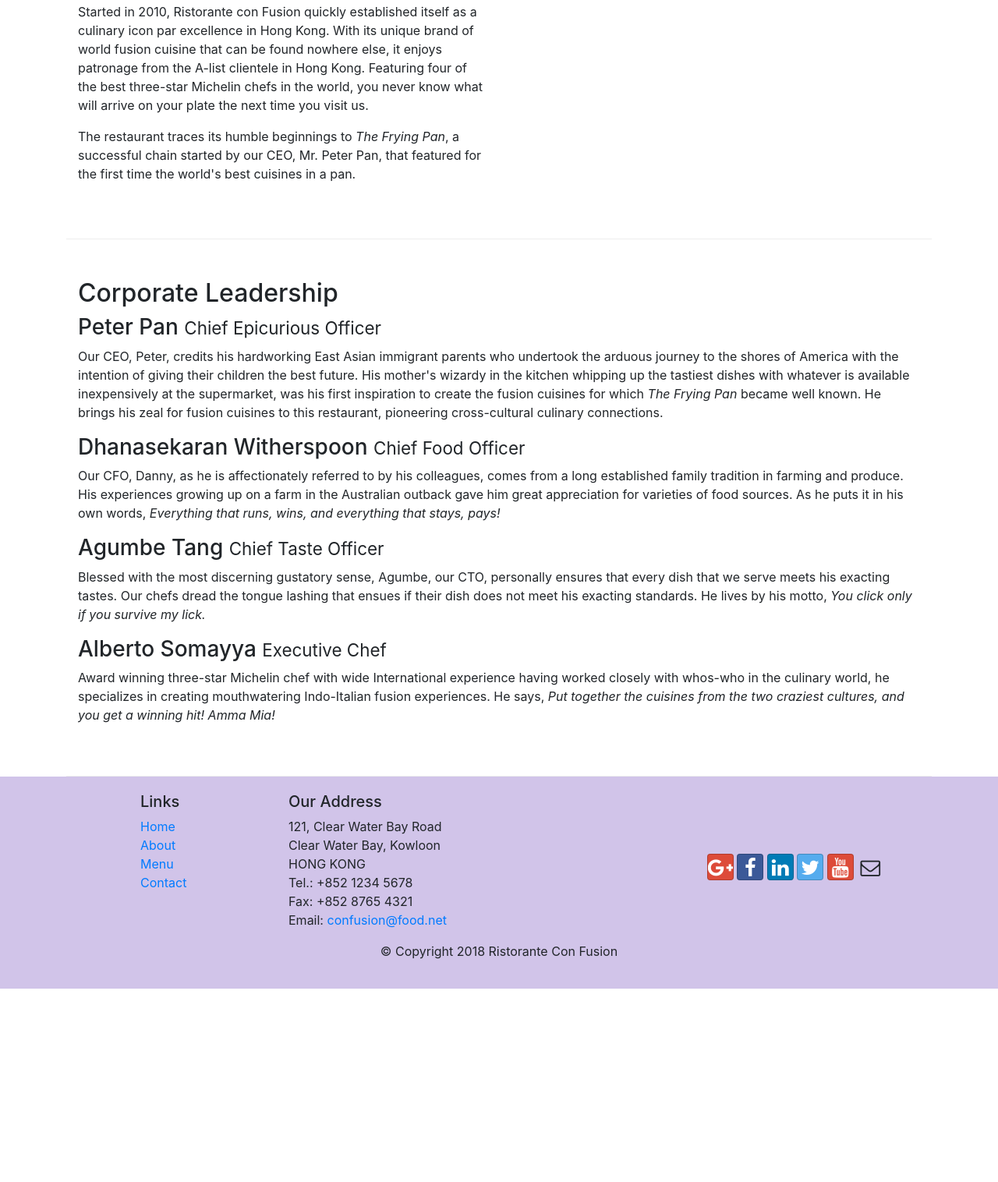
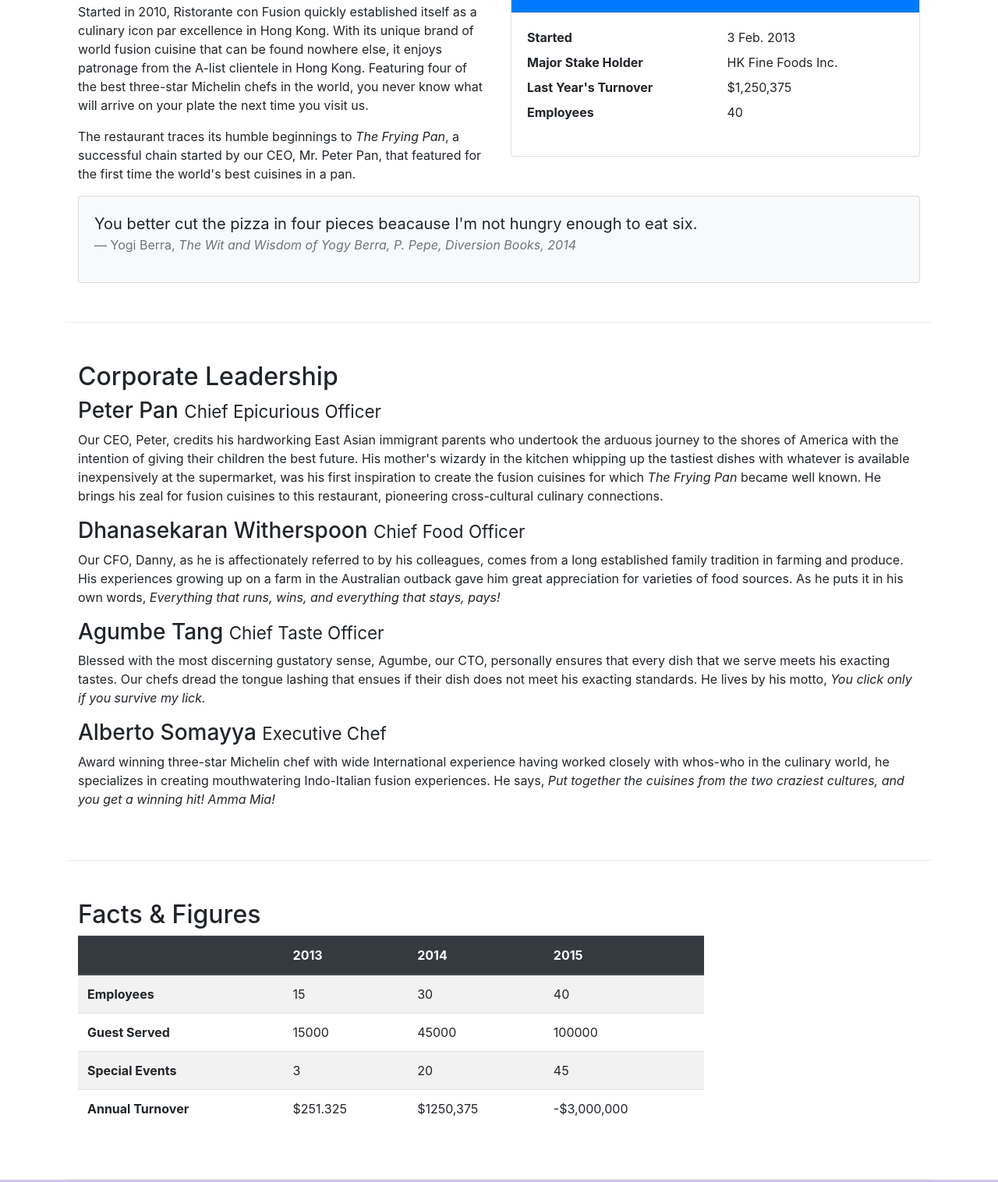
Before and after one commit to juniordo-tics/boostrap, a website: page aboutus.html in a window 1280 px wide. Shown: the part 558-2074 px from the top of the page at 78% size. Before the commit the page ends 1826 px from the top, so only its background shows below. Drawn offline with nearby package versions, Linux system fonts and the light colour scheme.

Commit message:
Tables and Cards

```diff
--- a/aboutus.html
+++ b/aboutus.html
@@ -1,47 +1,33 @@
 <!DOCTYPE html>
 <html lang="en">
+
 <head>
   <title>Ristorante Con Fusion: About Us</title>
   <!--Required meta tags always come first-->
   <meta charset="utf-8" />
-    <meta
-      name="viewport"
-      content="width=device-width, initial-scale=1, shrink-to-fit=no"
-    />
-    <link
-      rel="stylesheet"
-      href="node_modules/bootstrap/dist/css/bootstrap.min.css"
-    />
-    <link
-      rel="stylesheet"
-      href="./node_modules/font-awesome/css/font-awesome.min.css"
-    />
-    <link
-      rel="stylesheet"
-      href="./node_modules/bootstrap-social/bootstrap-social.css"
-    />
+  <meta name="viewport" content="width=device-width, initial-scale=1, shrink-to-fit=no" />
+  <link rel="stylesheet" href="node_modules/bootstrap/dist/css/bootstrap.min.css" />
+  <link rel="stylesheet" href="./node_modules/font-awesome/css/font-awesome.min.css" />
+  <link rel="stylesheet" href="./node_modules/bootstrap-social/bootstrap-social.css" />
   <link rel="stylesheet" href="./CSS/styles.css" />
 </head>
+
 <body>
   <nav class="navbar navbar-dark navbar-expand-sm fixed-top">
     <div class="container">
-        <button
-          class="navbar-toggler"
-          type="button"
-          data-toggle="collapse"
-          data-target="#Navbar"
-        >
+      <button class="navbar-toggler" type="button" data-toggle="collapse" data-target="#Navbar">
         <span class="navbar-toggler-icon"></span>
       </button>
-        <a class="navbar-brand mr-auto" href="./index.html"
-          >Ristorante Con Fusion
+      <a class="navbar-brand mr-auto" href="./index.html">Ristorante Con Fusion
       </a>
       <div class="collapse navbar-collapse" id="Navbar">
         <ul class="navbar-nav mr-auto">
-            <li class="nav-item"><a class="nav-link" href="./index.html"><span class="fa fa-home fa-lg"></span> Home</a> </li>
+          <li class="nav-item"><a class="nav-link" href="./index.html"><span class="fa fa-home fa-lg"></span> Home</a>
+          </li>
           <li class="nav-item active"><a class="nav-link" href="#"><span class="fa fa-info fa-lg"></span>About</a></li>
           <li class="nav-item"><a class="nav-link" href="#"><span class="fa fa-list fa-lg"></span>Menu</a></li>
-            <li class="nav-item"><a class="nav-link" href="./contactus.html"><span class="fa fa-address-card fa-lg"></span>Contact</a></li>
+          <li class="nav-item"><a class="nav-link" href="./contactus.html"><span
+                class="fa fa-address-card fa-lg"></span>Contact</a></li>
 
         </ul>
       </div>
@@ -76,7 +62,7 @@
     </div>
 
     <div class="row row-content">
-        <div class="col-12 col-sm-6">
+      <div class="col-sm-6">
         <h2>Our History</h2>
         <p>
           Started in 2010, Ristorante con Fusion quickly established itself as
@@ -93,7 +79,37 @@
           cuisines in a pan.
         </p>
       </div>
-        <div class="col-12 col-sm-auto"></div>
+      <div class="col-sm">
+        <div class="card">
+          <h3 class="card-header bg-primary text-white">Facts At a Glance</h3>
+          <div class="card-body">
+              <dl class="row"><!--Description liste-->
+                <dt class="col-6">Started</dt><!--Description Title-->
+                <dd class="col-6">3 Feb. 2013</dd>
+                <dt class="col-6">Major Stake Holder</dt>
+                <dd class="col-6">HK Fine Foods Inc.</dd>
+                <dt class="col-6">Last Year's Turnover</dt>
+                <dd class="col-6">$1,250,375</dd>
+                <dt class="col-6">Employees</dt>
+                <dd class="col-6">40</dd>
+              </dl>
+          </div>
+        </div>
+      </div>
+      <div class="col-12">
+        <div class="card card-body bg-light">
+          <blockquote class="blockquote">
+            <p class="mb-0">You better cut the pizza in four pieces
+              beacause I'm not hungry enough to eat six.
+            </p>
+            <footer class="blockquote-footer">Yogi Berra,
+              <cite title="Source Title">The Wit and Wisdom of
+                Yogy Berra, P. Pepe, Diversion Books, 2014
+              </cite>
+            </footer>
+          </blockquote>
+        </div>
+      </div>
     </div>
 
     <div class="row row-content">
@@ -118,9 +134,7 @@
           farming and produce. His experiences growing up on a farm in the
           Australian outback gave him great appreciation for varieties of food
           sources. As he puts it in his own words,
-            <em
-              >Everything that runs, wins, and everything that stays, pays!</em
-            >
+          <em>Everything that runs, wins, and everything that stays, pays!</em>
         </p>
         <h3>Agumbe Tang <small>Chief Taste Officer</small></h3>
         <p class="d-none d-sm-block">
@@ -136,13 +150,57 @@
           experience having worked closely with whos-who in the culinary
           world, he specializes in creating mouthwatering Indo-Italian fusion
           experiences. He says,
-            <em
-              >Put together the cuisines from the two craziest cultures, and you
-              get a winning hit! Amma Mia!</em
-            >
+          <em>Put together the cuisines from the two craziest cultures, and you
+            get a winning hit! Amma Mia!</em>
         </p>
       </div>
     </div>
+    <div class="row row-content">
+      <div class="col-12 col-sm-9">
+        <h2>Facts &amp; Figures</h2>
+        <div class="table-responsive">
+          <table class="table table-striped">
+            <thead class="thead-dark">
+              <tr>
+                <th>&nbsp;</th>
+                <th>2013</th>
+                <th>2014</th>
+                <th>2015</th>
+              </tr>
+            </thead>
+            <tbody>
+              <tr>
+                <th>Employees</th>
+                <td>15</td>
+                <td>30</td>
+                <td>40</td>
+              </tr>
+              <tr>
+                <th>Guest Served</th>
+                <td>15000</td>
+                <td>45000</td>
+                <td>100000</td>
+              </tr>
+              <tr>
+                <th>Special Events</th>
+                <td>3</td>
+                <td>20</td>
+                <td>45</td>
+              </tr>
+              <tr>
+                <th>Annual Turnover</th>
+                <td>$251.325</td>
+                <td>$1250,375</td>
+                <td>-$3,000,000</td>
+              </tr>
+            </tbody>
+          </table>
+
+        </div>
+      </div>
+      <div class="col-12 col-sm-3"></div>
+    </div>
+
   </div>
 
   <footer class="footer">
@@ -170,10 +228,14 @@
         </div>
         <div class="col-12 col-sm-4 align-self-center">
           <div class="text-center">
-              <a class="btn btn-social-icon btn-google" href="http://google.com/+"><i class="fa fa-google-plus fa-lg"></i></a>
-              <a class="btn btn-social-icon btn-facebook" href="http://www.facebook.com/profile.php?id="><i class="fa fa-facebook fa-lg"></i></a>
-              <a class="btn btn-social-icon btn-linkedin" href="http://www.linkedin.com/in/"><i class="fa fa-linkedin fa-lg"></i></a>
-              <a class="btn btn-social-icon btn-twitter" href="http://twitter.com/"><i class="fa fa-twitter fa-lg"></i></a>
+            <a class="btn btn-social-icon btn-google" href="http://google.com/+"><i
+                class="fa fa-google-plus fa-lg"></i></a>
+            <a class="btn btn-social-icon btn-facebook" href="http://www.facebook.com/profile.php?id="><i
+                class="fa fa-facebook fa-lg"></i></a>
+            <a class="btn btn-social-icon btn-linkedin" href="http://www.linkedin.com/in/"><i
+                class="fa fa-linkedin fa-lg"></i></a>
+            <a class="btn btn-social-icon btn-twitter" href="http://twitter.com/"><i
+                class="fa fa-twitter fa-lg"></i></a>
             <a class="btn btn-social-icon btn-google" href="http://youtube.com/"><i class="fa fa-youtube fa-lg"></i></a>
             <a class="btn btn-social-icon" href="mailto:"><i class="fa fa-envelope-o fa-lg"></i></a>
           </div>
@@ -190,4 +252,5 @@
   <script src="./node_modules/popper.js/dist/umd/popper.min.js"></script>
   <script src="./node_modules/bootstrap/dist/js/bootstrap.min.js"></script>
 </body>
+
 </html>
```
Also changed, not shown: 1 other file. Lines whose indentation alone changed are shown as unchanged.
